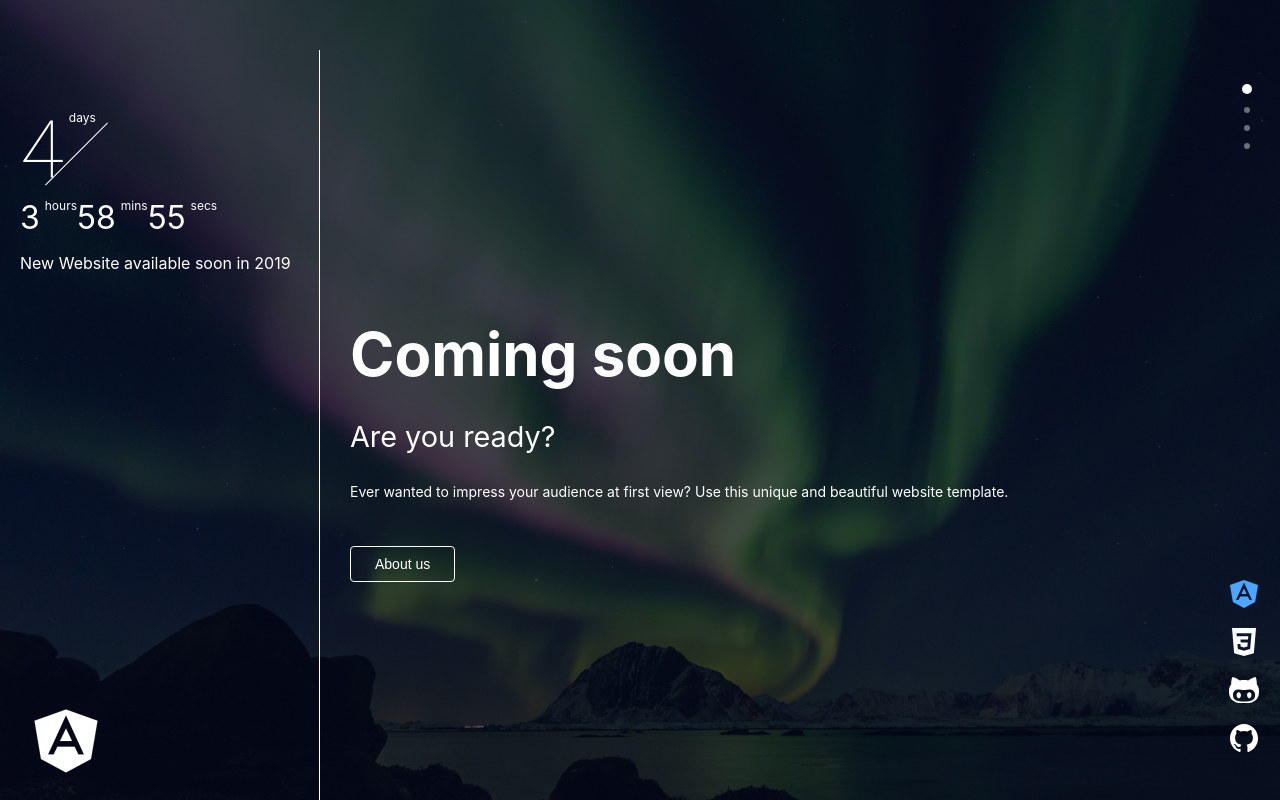
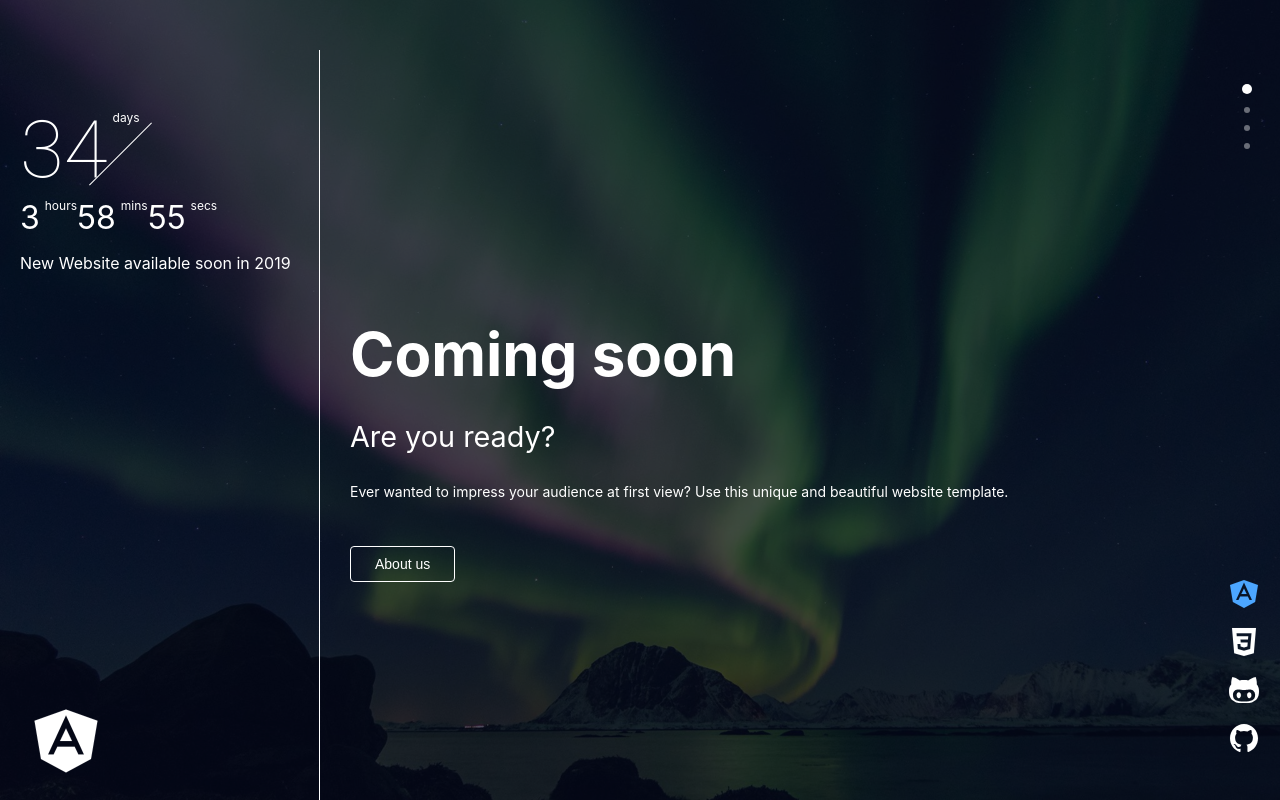
Before and after one commit to SatsiTek/satsi-event-FE, a React (Create React App) app: page / in a window 1280 px wide. Shown: the top 800 px of the page. Built offline with nearby package versions, Linux system fonts and the light colour scheme.

Commit message:
fixed time

```diff
--- a/src/components/Home/style.css
+++ b/src/components/Home/style.css
@@ -55,7 +55,7 @@
 }
 .clock-wrapper .tile-days:after {
   right: 0;
-  left: 20%;
+  left: 100px;
   top: 0;
   bottom: 0;
   width: 1px;
--- a/src/components/Wrapper/index.jsx
+++ b/src/components/Wrapper/index.jsx
@@ -66,7 +66,7 @@ const Wrapper = () => {
           <Home
             ref={(el) => (wrapperEls.current[0] = el)}
             id={'home'}
-            timeTillDate='2021/10/31 14:27:06'
+            timeTillDate='2021/11/30 14:27:06'
           />
         </div>
 
```
